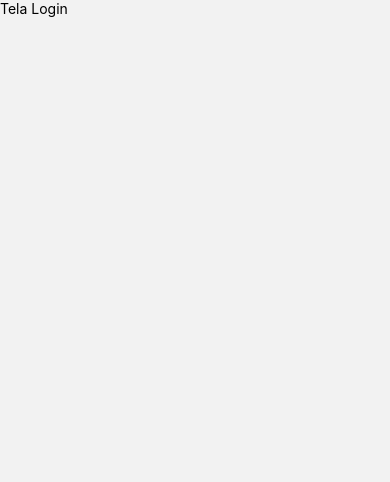
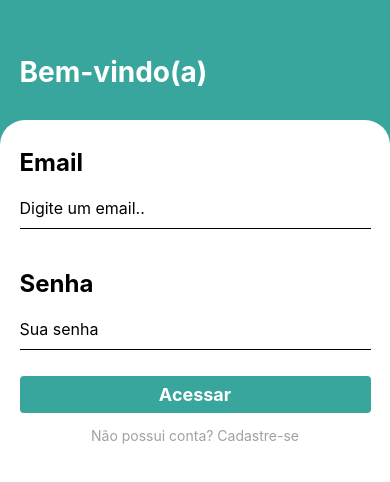
Before and after one commit to victor-vidal/amigos-do-bairro, a React Native app in the folder frontend/: screen /SignIn in a window 390 px wide. Shown: the top 482 px of the page. Built offline with nearby package versions, Linux system fonts and the light colour scheme.

Commit message:
SignIn screen layout added

```diff
--- a/frontend/src/pages/SignIn/index.js
+++ b/frontend/src/pages/SignIn/index.js
@@ -1,11 +1,103 @@
 import React from 'react';
-import { View, Text } from 'react-native';
+import {
+  View,
+  Text,
+  StyleSheet,
+  Image,
+  TouchableOpacity,
+  TextInput} from 'react-native';
+
+import * as Animatable from 'react-native-animatable';
 
 export default function SignIn() {
  return (
-   <View>
-    <Text>Tela Login</Text>
+   <View style={styles.container}>
+    <Animatable.View animation={"fadeInLeft"} delay={500} style={styles.containerHeader}>
+      <Text style={styles.message}>Bem-vindo(a)</Text>
+    </Animatable.View>
+
+    <Animatable.View animation={"fadeInUp"} delay={500} style={styles.containerForm}>
+      <Text style={styles.title}>Email</Text>
+      <TextInput
+        placeholder='Digite um email..'
+        style={styles.input}
+      />
+
+      <Text style={styles.title}>Senha</Text>
+      <TextInput
+        placeholder='Sua senha'
+        style={styles.input}
+      />
+
+      <TouchableOpacity style={styles.button}>
+        <Text style={styles.buttonText}>Acessar</Text>
+      </TouchableOpacity>
+
+      <TouchableOpacity style={styles.buttonRegister}>
+        <Text style={styles.buttonRegisterText}>Não possui conta? Cadastre-se</Text>
+      </TouchableOpacity>
+
+    </Animatable.View>
+
    </View>
-
   );
 }
+
+const styles = StyleSheet.create({
+  container:{
+    flex:1,
+    backgroundColor: '#38A69D'
+  },
+  containerHeader:{
+    marginTop: '14%',
+    marginBottom: '8%',
+    paddingStart: '5%'
+  },
+  message:{
+    fontSize: 28,
+    fontWeight: 'bold',
+    color: '#FFF'
+  },
+  containerForm:{
+    flex:1,
+    backgroundColor: '#FFF',
+    borderTopLeftRadius: 25,
+    borderTopRightRadius: 25,
+    paddingStart: '5%',
+    paddingEnd: '5%'
+  },
+  title:{
+    fontSize: 24,
+    fontWeight: 'bold',
+    marginTop: 28,
+    marginBottom: 12
+  },
+  input:{
+    borderBottomWidth: 1,
+    height: 40,
+    marginBottom: 12,
+    fontSize: 16
+  },
+  button:{
+    backgroundColor: '#38A69D',
+    borderRadius: 4,
+    paddingVertical: 8,
+    width: '100%',
+    alignItems: 'center',
+    justifyContent: 'center',
+    marginTop: 14
+  },
+  buttonText:{
+    fontSize: 18,
+    color: '#FFF',
+    fontWeight: 'bold'
+  },
+  buttonRegister:{
+    margin: 14,
+    alignSelf: 'center'
+  },
+  buttonRegisterText:{
+    color: '#A1A1A1',
+  }
+
+})
--- a/frontend/src/pages/Welcome/index.js
+++ b/frontend/src/pages/Welcome/index.js
@@ -29,9 +29,7 @@ export default function Welcome() {
       <Text style={styles.title}>Titulo</Text>
       <Text style={styles.text}>Texto</Text>
 
-      <TouchableOpacity
-      style={styles.button}
-      onPress={ () => navigation.navigate('SignIn')}>
+      <TouchableOpacity style={styles.button} onPress={ () => navigation.navigate('SignIn')}>
         <Text style={styles.buttonText}>Acessar</Text>
       </TouchableOpacity>
     </Animatable.View>
```
